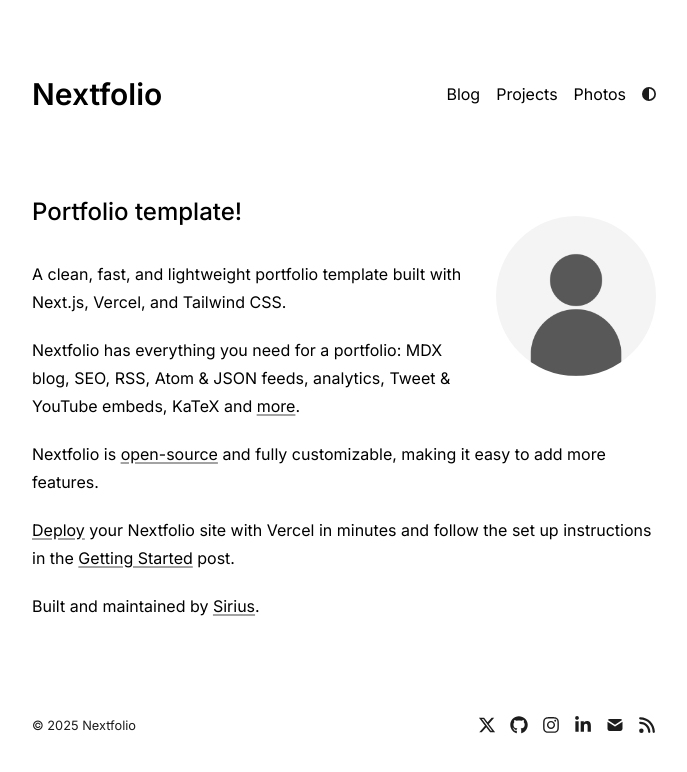
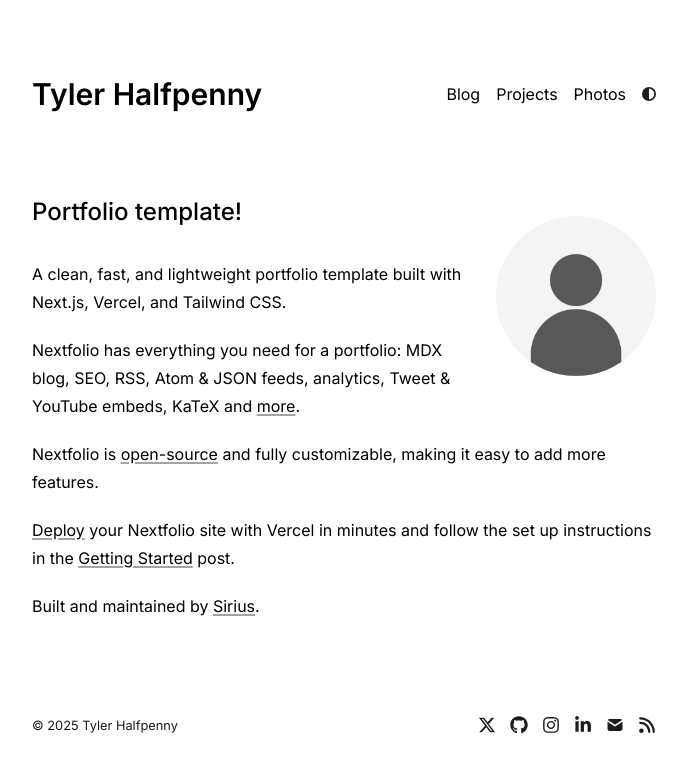
Before and after one commit to tchalfpenny/portfolio, a Next.js app: page / in a window 1280 px wide. Shown: the top 772 px of the page, without its empty margins (296-983 px from the left). Built offline with nearby package versions, Linux system fonts and the light colour scheme.

Commit message:
Update metadata and social links

```diff
--- a/app/config.ts
+++ b/app/config.ts
@@ -1,16 +1,16 @@
 export const metaData = {
-  baseUrl: "https://nextfolio-template.vercel.app/",
-  title: "Nextfolio",
-  name: "Sirius",
+  baseUrl: "https://www.tylerhalfpenny.com",
+  title: "Tyler Halfpenny",
+  name: "Tyler's Portfolio",
   ogImage: "/opengraph-image.png",
   description:
     "A clean, fast, and lightweight portfolio template built with Next.js, Vercel, and Tailwind CSS for optimal performance.",
 };
 
 export const socialLinks = {
-  twitter: "https://x.com/1tssirius",
-  github: "https://github.com/1msirius/Nextfolio",
-  instagram: "https://www.instagram.com/",
-  linkedin: "https://www.linkedin.com/",
-  email: "mailto:example@gmail.com",
+  twitter: "https://x.com/TylerHalfpenny",
+  github: "https://github.com/tchalfpenny",
+  instagram: "https://www.instagram.com/tyler.halfpenny",
+  linkedin: "https://www.linkedin.com/in/tylerhalfpenny/",
+  email: "mailto:tchalfpenny@gmail.com",
 };
```
